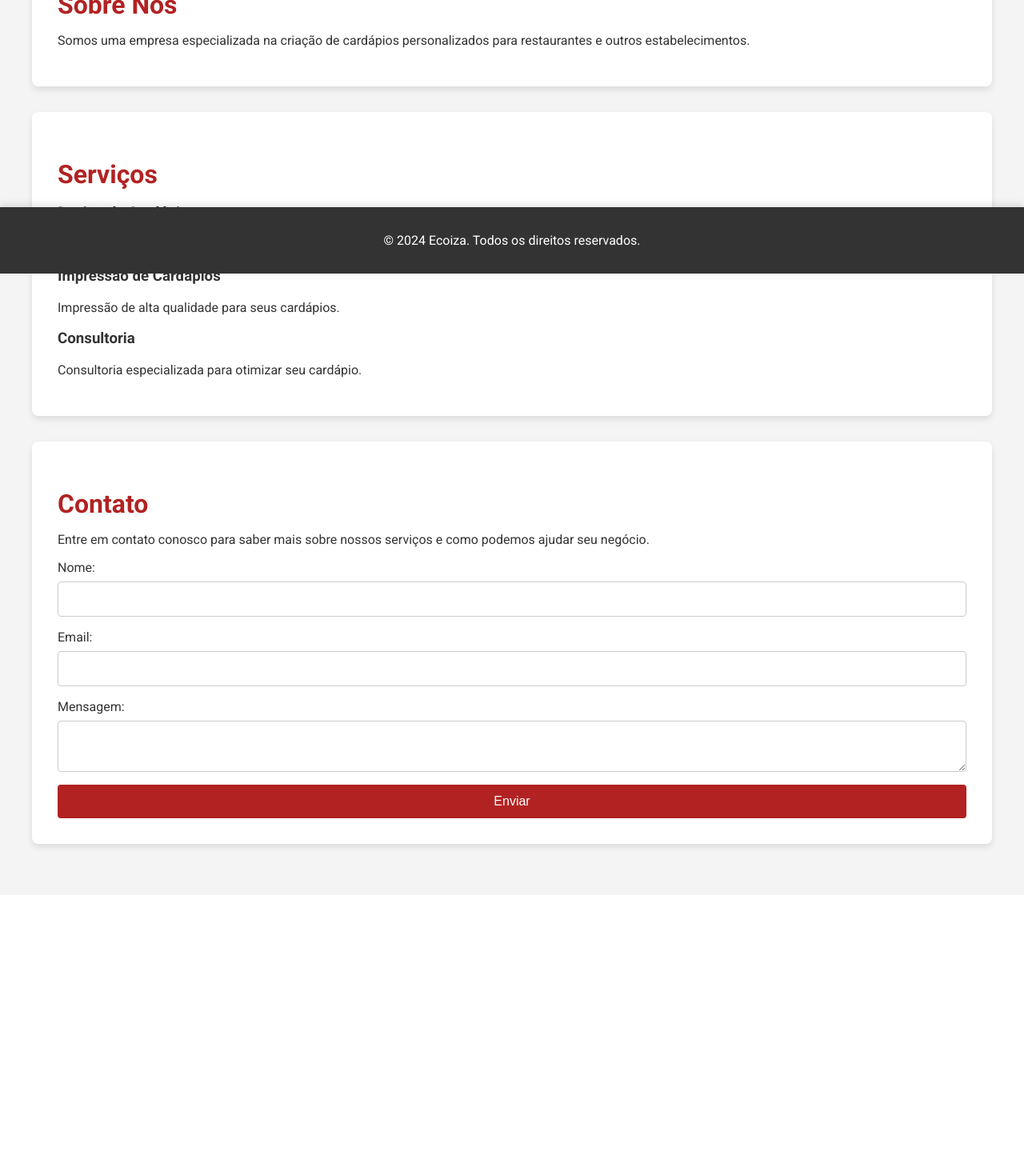
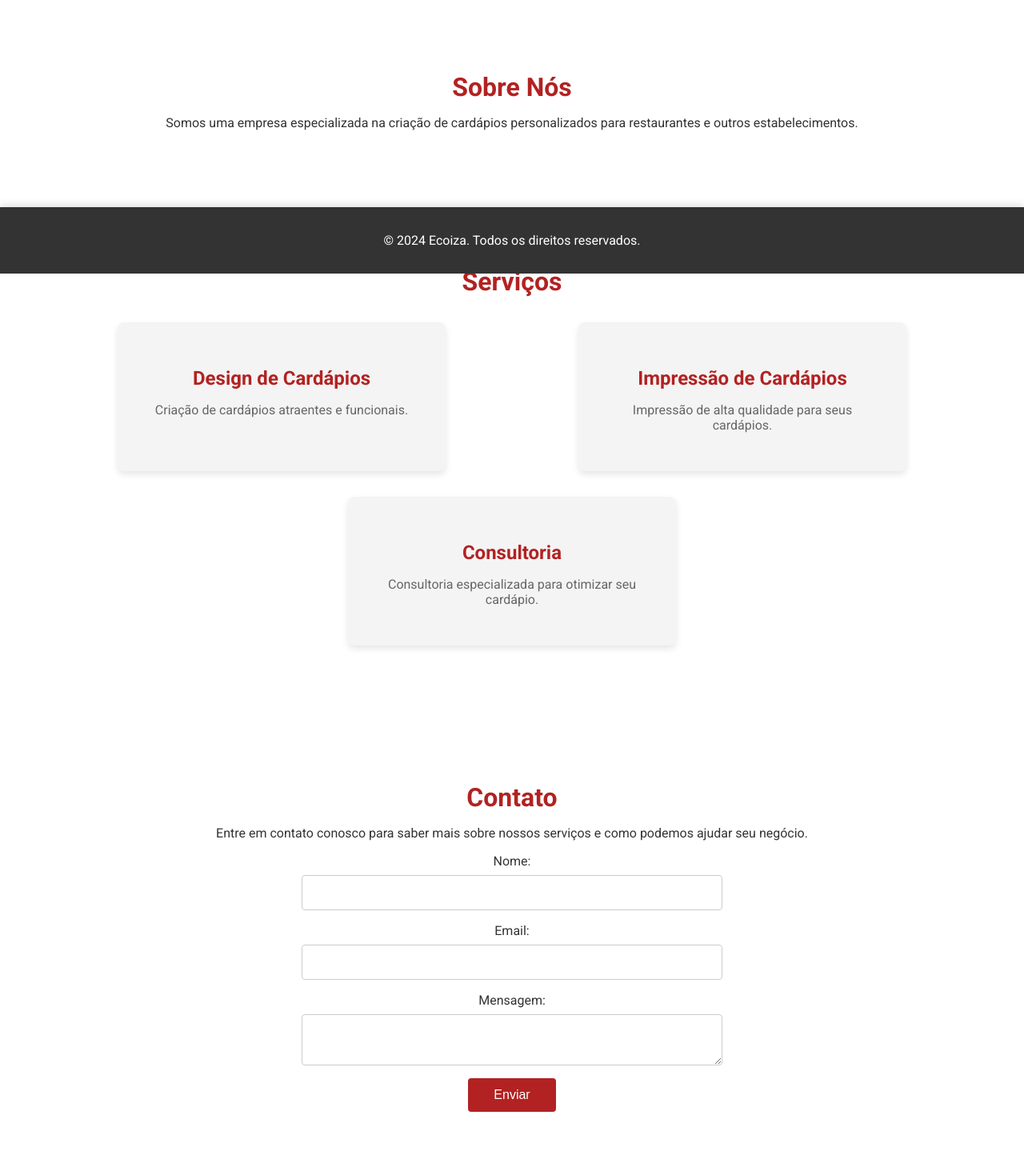
Before and after one commit to NickSA1512/p_integrador, a Django app: page / in a window 1280 px wide. Shown: the part 458-1912 px from the top of the page at 80% size. Before the commit the page ends 1523 px from the top, so only its background shows below. Run offline with Django 5.2, Linux system fonts and the light colour scheme.

Commit message:
Update style.css

```diff
--- a/static/frontpage/style.css
+++ b/static/frontpage/style.css
@@ -7,6 +7,12 @@ body {
     padding: 0;
     background-color: #f4f4f4;
     color: #333;
+}
+
+.container {
+    width: 90%;
+    max-width: 1200px;
+    margin: 0 auto;
 }
 
 header {
@@ -20,19 +26,6 @@ header {
 header h1 {
     margin: 0;
     font-size: 3rem;
-    animation: bounce 2s infinite;
-}
-
-@keyframes bounce {
-    0%, 20%, 50%, 80%, 100% {
-        transform: translateY(0);
-    }
-    40% {
-        transform: translateY(-30px);
-    }
-    60% {
-        transform: translateY(-15px);
-    }
 }
 
 nav ul {
@@ -58,29 +51,78 @@ nav ul li a:hover {
     color: #FF6347; /* Tomato Red */
 }
 
-main {
-    padding: 2rem;
-    max-width: 1200px;
-    margin: 0 auto;
+.hero {
+    background: url('hero-image.jpg') no-repeat center center/cover;
+    color: white;
+    text-align: center;
+    padding: 5rem 0;
 }
 
-section {
-    margin-bottom: 2rem;
-    padding: 2rem;
-    background-color: white;
-    border-radius: 8px;
-    box-shadow: 0 4px 8px rgba(0, 0, 0, 0.1);
+.hero h2 {
+    font-size: 2.5rem;
+    margin-bottom: 1rem;
 }
 
-section h2 {
+.hero p {
+    font-size: 1.2rem;
+    margin-bottom: 2rem;
+}
+
+.hero .btn {
+    background-color: #FF6347; /* Tomato Red */
+    color: white;
+    padding: 1rem 2rem;
+    text-decoration: none;
+    border-radius: 5px;
+    transition: background-color 0.3s;
+}
+
+.hero .btn:hover {
+    background-color: #B22222; /* Firebrick Red */
+}
+
+.content-section {
+    padding: 4rem 0;
+    background-color: #fff;
+    text-align: center;
+}
+
+.content-section h2 {
     color: #B22222; /* Firebrick Red */
     font-size: 2rem;
     margin-bottom: 1rem;
 }
 
+.service-cards {
+    display: flex;
+    justify-content: space-around;
+    flex-wrap: wrap;
+}
+
+.card {
+    background-color: #f4f4f4;
+    padding: 2rem;
+    margin: 1rem;
+    border-radius: 8px;
+    box-shadow: 0 4px 8px rgba(0, 0, 0, 0.1);
+    flex: 1 1 30%;
+    max-width: 30%;
+}
+
+.card h3 {
+    color: #B22222; /* Firebrick Red */
+    font-size: 1.5rem;
+    margin-bottom: 1rem;
+}
+
+.card p {
+    color: #666;
+}
+
 form {
     display: flex;
     flex-direction: column;
+    align-items: center;
 }
 
 form label {
@@ -94,10 +136,12 @@ form input, form textarea {
     border: 1px solid #ccc;
     border-radius: 4px;
     font-size: 1rem;
+    width: 100%;
+    max-width: 500px;
 }
 
 form button {
-    padding: 0.75rem;
+    padding: 0.75rem 2rem;
     border: none;
     border-radius: 4px;
     background-color: #B22222; /* Firebrick Red */
```
